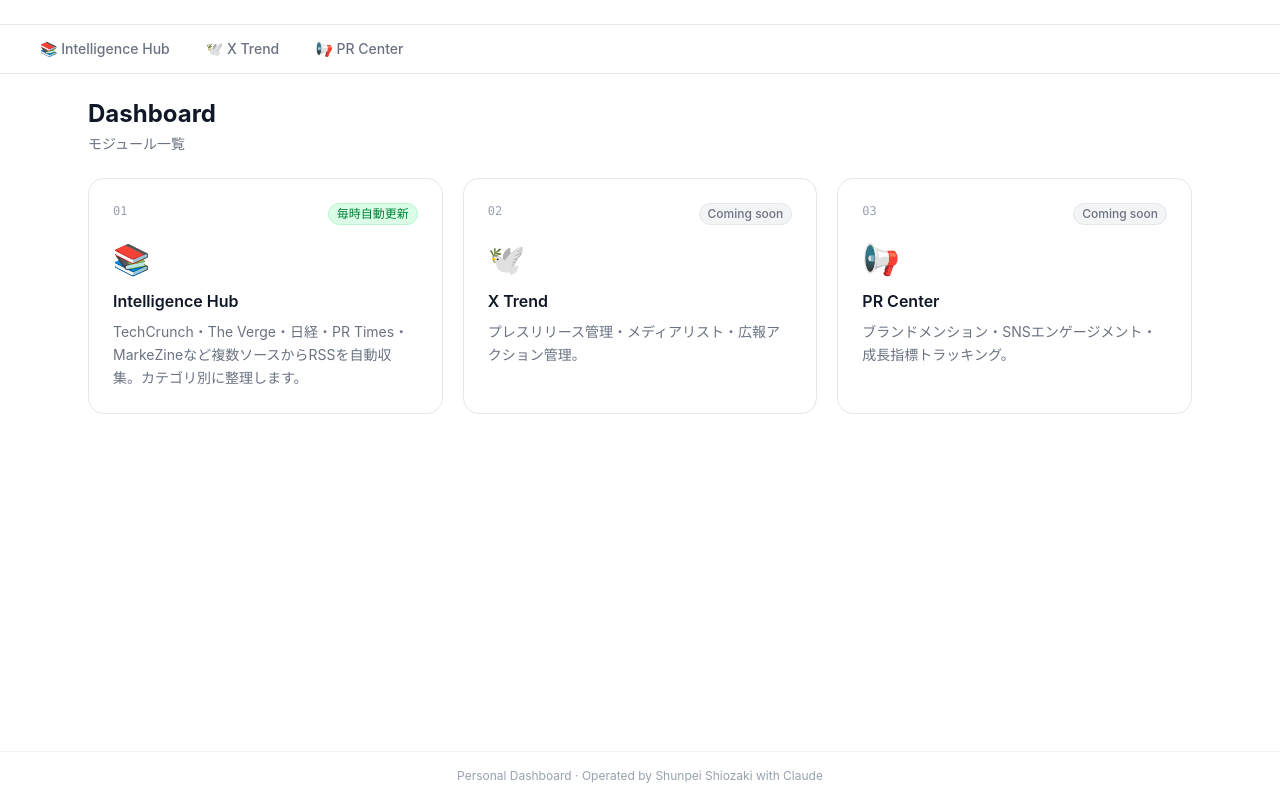
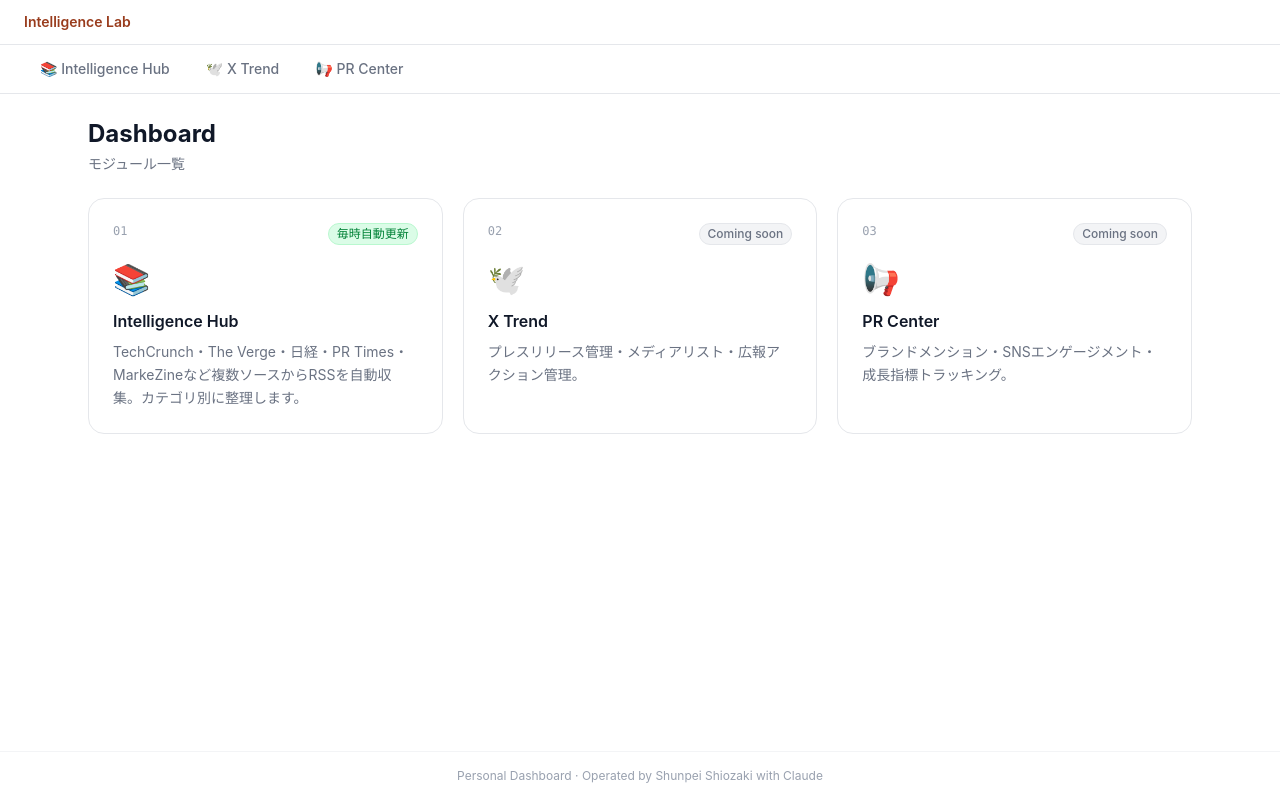
Before and after one commit to shunpeishiozaki42-hub/my-dashboard, a Next.js app: page /dashboard in a window 1280 px wide. Built offline with nearby package versions, Linux system fonts and the light colour scheme; no server answers.

Commit message:
fix nav header

```diff
--- a/app/dashboard/page.tsx
+++ b/app/dashboard/page.tsx
@@ -25,6 +25,9 @@ function DashboardContent() {
       {/* Top Bar */}
       <header className="border-b border-gray-200 px-6 py-3 flex items-center justify-between">
         <Link href="/" className="flex items-center gap-3">
+          <span className="text-sm font-semibold" style={{ color: "#993C1D" }}>
+            Intelligence Lab
+          </span>
         </Link>
 
         {/* User info & sign out */}
```
